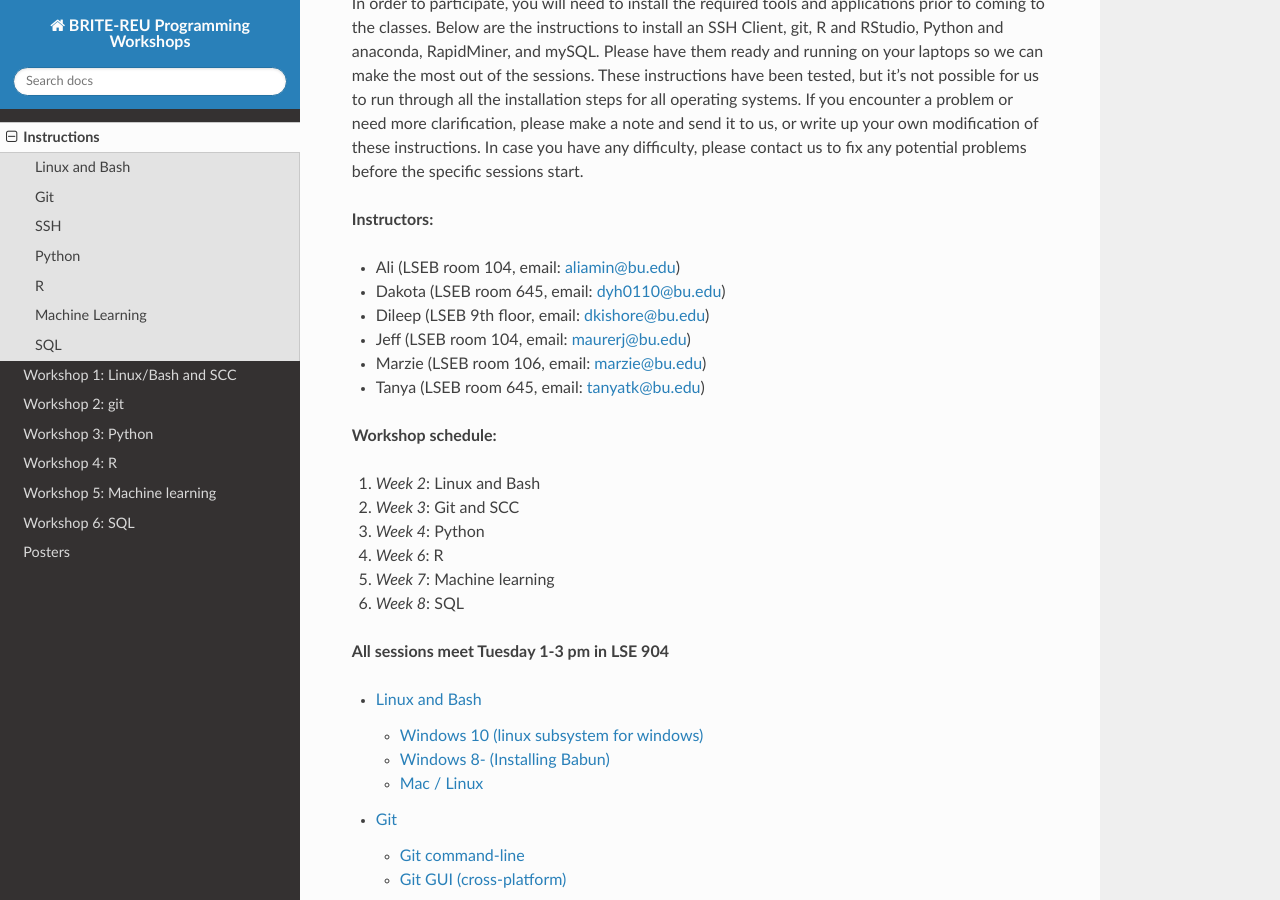
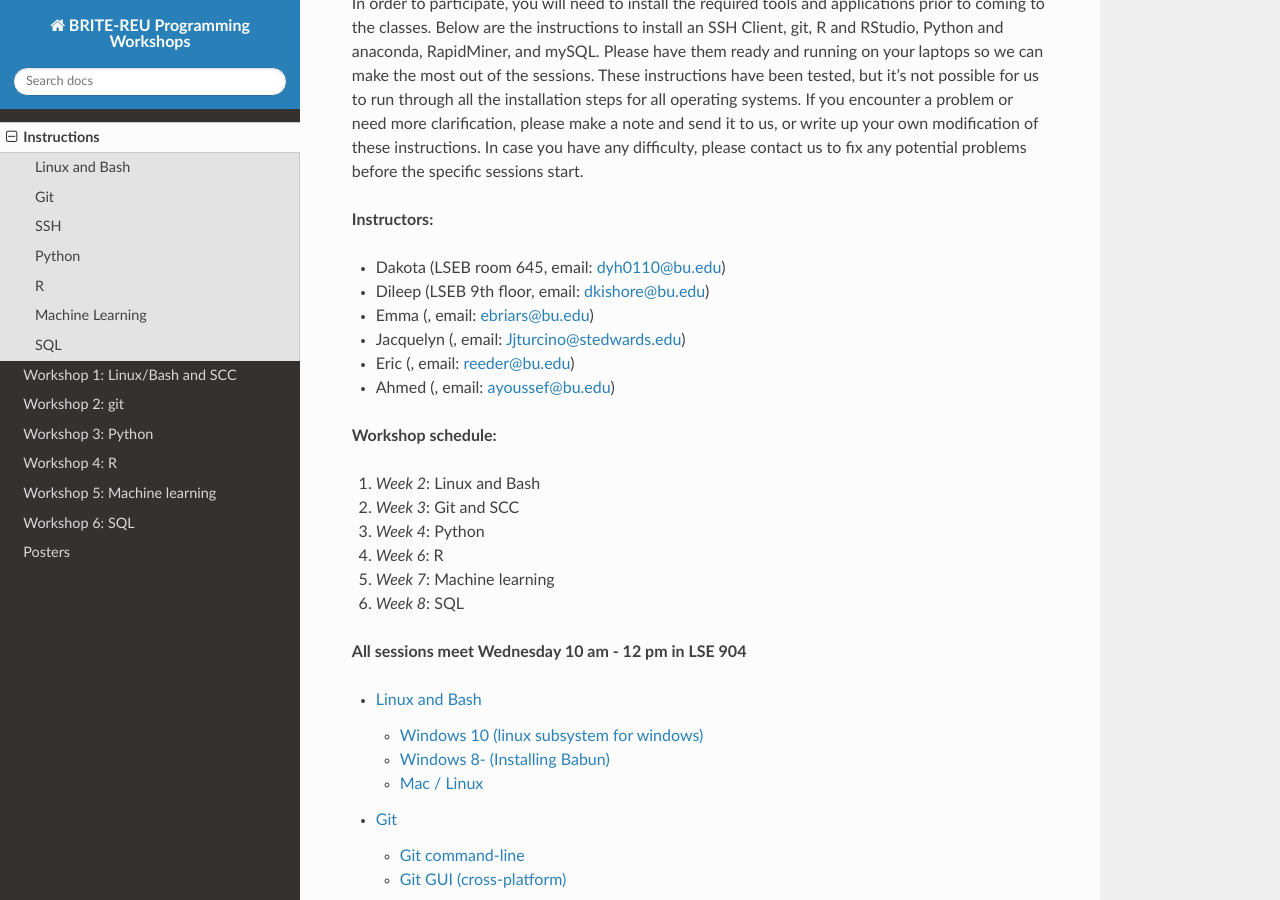
Before and after one commit to BRITE-REU/programming-workshops, a Sphinx documentation site: the page built from source/workshops/00_instructions/index.rst, in a window 1280 px wide and 900 px high, scrolled down 336 px. Built offline with Sphinx 7.4.7 and the Read the Docs theme 2.0.0, drawn with Linux system fonts in a browser that asks for light colours.

Commit message:
Update instructors and workshop hours

```diff
--- a/source/workshops/00_instructions/index.rst
+++ b/source/workshops/00_instructions/index.rst
@@ -10,12 +10,12 @@ In order to participate, you will need to install the required tools and applica
 
 **Instructors:**
 
-- Ali (LSEB room 104, email: aliamin@bu.edu)
 - Dakota (LSEB room 645, email: dyh0110@bu.edu)
 - Dileep (LSEB 9th floor, email: dkishore@bu.edu)
-- Jeff (LSEB room 104, email: maurerj@bu.edu)
-- Marzie (LSEB room 106, email: marzie@bu.edu)
-- Tanya (LSEB room 645, email: tanyatk@bu.edu)
+- Emma (, email: ebriars@bu.edu)
+- Jacquelyn (, email: Jjturcino@stedwards.edu)
+- Eric (, email: reeder@bu.edu)
+- Ahmed (, email: ayoussef@bu.edu)
 
 **Workshop schedule:**
 
@@ -26,7 +26,7 @@ In order to participate, you will need to install the required tools and applica
 5. *Week 7*: Machine learning
 6. *Week 8*: SQL
 
-**All sessions meet Tuesday 1-3 pm in LSE 904**
+**All sessions meet Wednesday 10 am - 12 pm in LSE 904**
 
 
 .. toctree::
```
